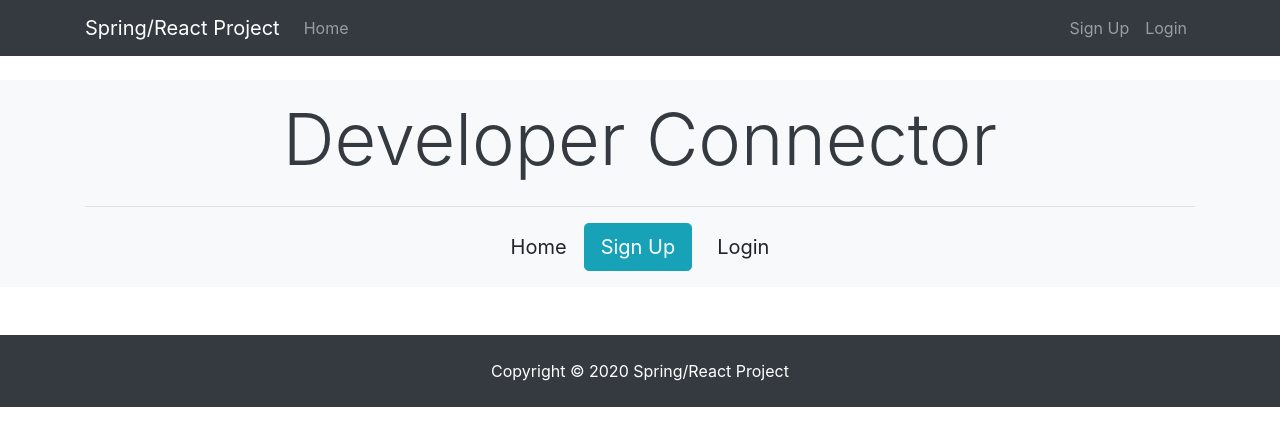
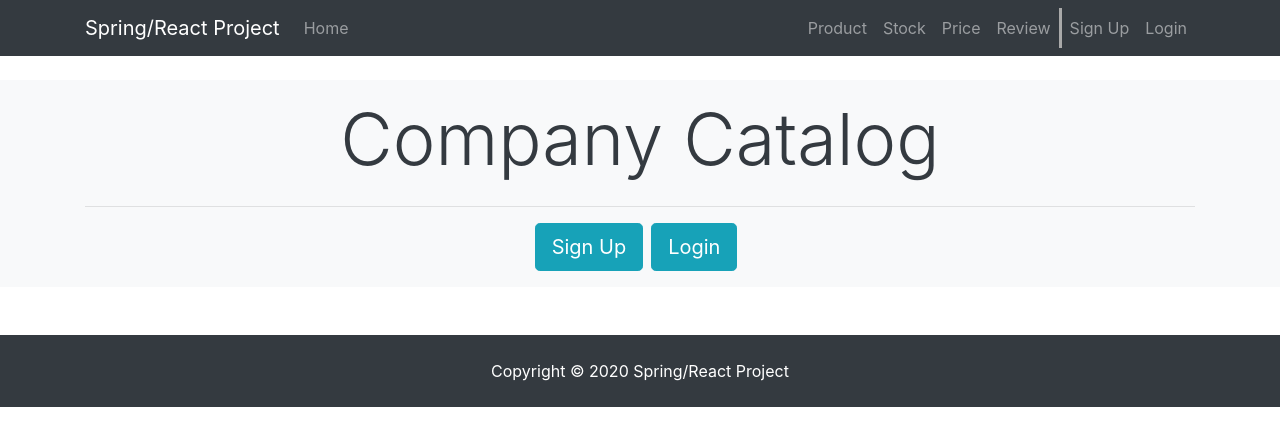
Before and after one commit to ethanMackowick1239/ProjectReact, a React (Create React App) app in the folder project-front-end/: page / in a window 1280 px wide. Shown: the top 446 px of the page. Built offline with nearby package versions, Linux system fonts and the light colour scheme.

Commit message:
FINAL COMMIT

```diff
--- a/project-front-end/src/components/auth/Register.jsx
+++ b/project-front-end/src/components/auth/Register.jsx
@@ -51,8 +51,8 @@ const Register = ({ registerUser, isAuthenticated }) => {
               </div>
               <div className="form-group">
                 <input type="email" className="form-control form-control-lg" placeholder="Email Address" name="email" value={email} onChange={onChange} />
-                <small className="form-text text-muted">This site uses Gravatar so if you want a profile image, use a Gravatar email</small>
               </div>
+              <small className="form-text text-muted">Password has to be 6 characters or more</small>
               <div className="form-group">
                 <input type="password" className="form-control form-control-lg" placeholder="Password" name="password" value={password} onChange={onChange} />
               </div>
--- a/project-front-end/src/components/layouts/Header.jsx
+++ b/project-front-end/src/components/layouts/Header.jsx
@@ -29,6 +29,28 @@ export default class Header extends Component {
 
             <ul className="navbar-nav ml-auto">
               <li className="nav-item">
+                <Link className="nav-link" to="/Product">
+                  Product
+                </Link>
+              </li>
+              <li className="nav-item">
+                <Link className="nav-link" to="/Stock">
+                  Stock
+                </Link>
+              </li>
+
+              <li className="nav-item" >
+                <Link className="nav-link" to="/Price">
+                  Price
+                </Link>
+              </li>
+              <li className="nav-item" style={{ borderRight: "3px solid rgb(169,169,169)" }}>
+                <Link className="nav-link" to="/Review">
+                  Review
+                </Link>
+              </li>
+
+              <li className="nav-item">
                 <Link className="nav-link" to="/register">
                   Sign Up
                 </Link>
@@ -36,7 +58,7 @@ export default class Header extends Component {
               <li className="nav-item">
                 <Link className="nav-link" to="/login">
                   Login
-                </Link>
+                 </Link>
               </li>
             </ul>
           </div>
--- a/project-front-end/src/components/layouts/Landing.jsx
+++ b/project-front-end/src/components/layouts/Landing.jsx
@@ -9,19 +9,18 @@ export default class Landing extends Component {
           <div className="container">
             <div className="row">
               <div className="col-md-12 text-center">
-                <h1 className="display-3 mb-4">Developer Connector</h1>
+                <h1 className="display-3 mb-4">Company Catalog</h1>
                 <hr />
-                <Link to="/Home">
-                  <button type="button" class="btn btn-lg btn-light">
-                    Home
+                <Link to="/Register">
+                  <button type="button" class="btn btn-lg btn-info mr-2">
+                    Sign Up
                   </button>
                 </Link>
-                <a href="register.html" className="btn btn-lg btn-info mr-2">
-                  Sign Up
-                </a>
-                <a href="login.html" className="btn btn-lg btn-light">
-                  Login
-                </a>
+                <Link to="/Login">
+                  <button type="button" class="btn btn-lg btn-info mr-2">
+                    Login
+                  </button>
+                </Link>
               </div>
             </div>
           </div>
--- a/project-front-end/src/components/layouts/PriceGet.js
+++ b/project-front-end/src/components/layouts/PriceGet.js
@@ -21,6 +21,12 @@ export default class PriceGet extends Component {
         this.getUsersData()
     }
     render() {
+        const tableStyle = {
+            border: "5px solid rgb(112,128,144)",
+        };
+        const headerStyle = {
+            marginBottom: ".5%"
+        };
         const columns = [
             {
                 Header: 'Price ID',
@@ -37,13 +43,29 @@ export default class PriceGet extends Component {
             }
         ]
         return (
+            <div className="Product">
+                <div className="p-3 mb-2 bg-light text-dark">
+                    <div className="container">
+                        <div className="row">
+                            <div className="col-md-12 text-center">
+                                <h1 className="display-3 mb-4" style={headerStyle} >All Prices</h1>
+                                <div style={tableStyle}>
                                     <ReactTable
                                         data={this.state.prices}
                                         columns={columns}
                                         filterable
-                defaultPageSize={10}
+                                        style={{
+                                            width: '100%'
+                                        }}
+                                        defaultPageSize={7}
                                         className="-striped -highlight"
                                     />
+                                </div>
+                            </div>
+                        </div>
+                    </div>
+                </div>
+            </div>
         )
     }
 }
--- a/project-front-end/src/components/layouts/ProductGet.js
+++ b/project-front-end/src/components/layouts/ProductGet.js
@@ -21,6 +21,12 @@ export default class ProductGet extends Component {
         this.getUsersData()
     }
     render() {
+        const tableStyle = {
+            border: "5px solid rgb(112,128,144)",
+        };
+        const headerStyle = {
+            marginBottom: ".5%"
+        };
         const columns = [
             {
                 Header: 'ID',
@@ -45,13 +51,27 @@ export default class ProductGet extends Component {
             }
         ]
         return (
+
+            <div className="Product">
+                <div className="p-3 mb-2 bg-light text-dark">
+                    <div className="container">
+                        <div className="row">
+                            <div className="col-md-12 text-center">
+                                <h1 className="display-3 mb-4" style={headerStyle} >All Products</h1>
+                                <div style={tableStyle}>
                                     <ReactTable
                                         data={this.state.products}
                                         columns={columns}
                                         filterable
-                defaultPageSize={10}
+                                        defaultPageSize={7}
                                         className="-striped -highlight"
                                     />
+                                </div>
+                            </div>
+                        </div>
+                    </div>
+                </div>
+            </div>
         )
     }
 }
--- a/project-front-end/src/components/layouts/Review.jsx
+++ b/project-front-end/src/components/layouts/Review.jsx
@@ -75,7 +75,7 @@ export default class Review extends Component {
   onDelete = event => {
     event.preventDefault();
 
-    axios.delete(`http://localhost:9021/microservices/${this.state.id}`)
+    axios.delete(`http://localhost:9021/microservices/review/${this.state.id}`)
       .then(res => {
         console.log(res);
         console.log(res.data);
--- a/project-front-end/src/components/layouts/ReviewGet.js
+++ b/project-front-end/src/components/layouts/ReviewGet.js
@@ -21,6 +21,12 @@ export default class ReviewGet extends Component {
         this.getUsersData()
     }
     render() {
+        const tableStyle = {
+            border: "5px solid rgb(112,128,144)",
+        };
+        const headerStyle = {
+            marginBottom: ".5%"
+        };
         const columns = [
             {
                 Header: 'Review ID',
@@ -45,13 +51,27 @@ export default class ReviewGet extends Component {
             }
         ]
         return (
+            <div className="Product">
+                <div className="p-3 mb-2 bg-light text-dark">
+                    <div className="container">
+                        <div className="row">
+                            <div className="col-md-12 text-center">
+                                <h1 className="display-3 mb-4" style={headerStyle} >All Reviews</h1>
+                                <div style={tableStyle}>
                                     <ReactTable
                                         data={this.state.reviews}
                                         columns={columns}
                                         filterable
-                defaultPageSize={10}
+                                        defaultPageSize={7}
                                         className="-striped -highlight"
                                     />
+                                </div>
+                            </div>
+                        </div>
+                    </div>
+                </div>
+            </div>
+
         )
     }
 }
--- a/project-front-end/src/components/layouts/StockGet.js
+++ b/project-front-end/src/components/layouts/StockGet.js
@@ -21,6 +21,12 @@ export default class StockGet extends Component {
     this.getUsersData()
   }
   render() {
+    const tableStyle = {
+      border: "5px solid rgb(112,128,144)",
+    };
+    const headerStyle = {
+      marginBottom: ".5%"
+    };
     const columns = [
       {
         Header: 'Stock ID',
@@ -41,13 +47,27 @@ export default class StockGet extends Component {
       }
     ]
     return (
+
+      <div className="Product">
+        <div className="p-3 mb-2 bg-light text-dark">
+          <div className="container">
+            <div className="row">
+              <div className="col-md-12 text-center">
+                <h1 className="display-3 mb-4" style={headerStyle} >All Stocks</h1>
+                <div style={tableStyle}>
                   <ReactTable
                     data={this.state.stock}
                     columns={columns}
                     filterable
-        defaultPageSize={10}
+                    defaultPageSize={7}
                     className="-striped -highlight"
                   />
+                </div>
+              </div>
+            </div>
+          </div>
+        </div>
+      </div>
     )
   }
 }
--- a/project-front-end/src/redux/actions/authAction.js
+++ b/project-front-end/src/redux/actions/authAction.js
@@ -10,6 +10,7 @@ export const registerUser = formData => async dispatch => {
             payload: res.data
         }
         )
+        window.location.replace("/Login");
     }
     catch (err) {
         dispatch({
```
Also changed, not shown: project-front-end/src/components/auth/Login.jsx (+13 -2 lines), project-front-end/src/components/layouts/Home.jsx (+5 -6 lines), 1 other file (tests, documents, lock files or other folders). Lines whose indentation alone changed are shown as unchanged.
